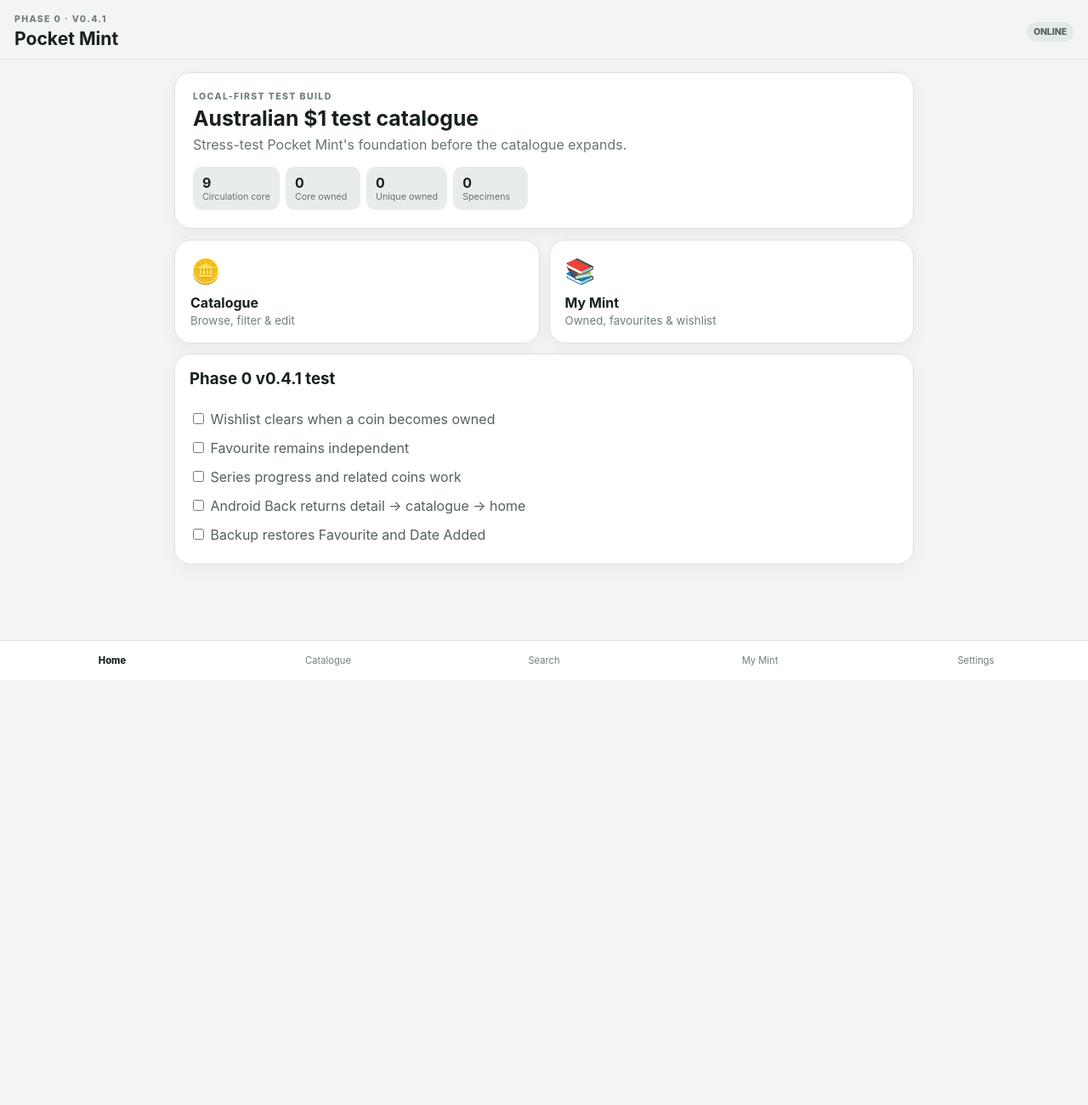
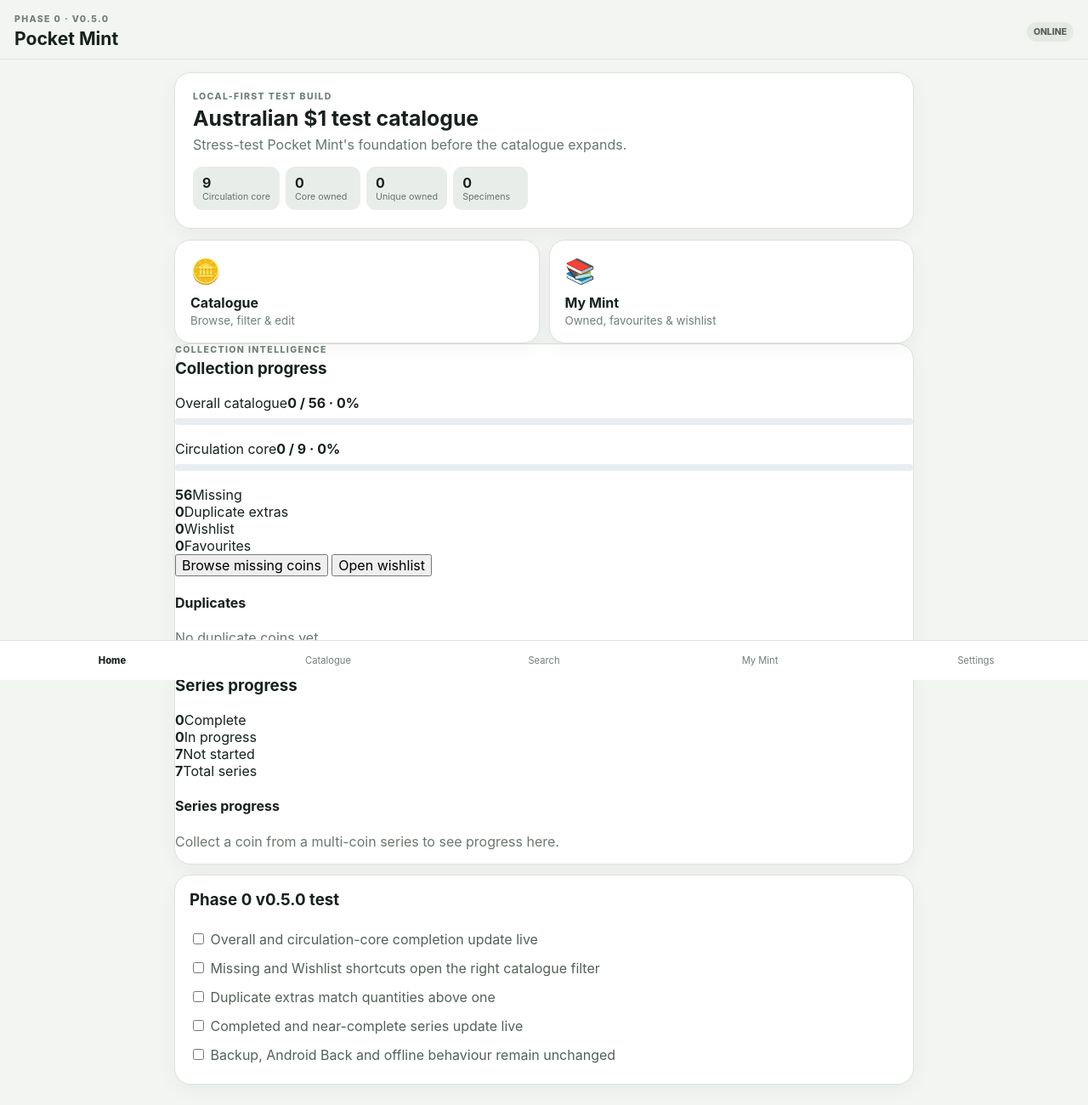
Before and after one commit to fashs666/pocket-mint, a website: page public/index.html in a window 1280 px wide. Shown: the whole page at 85% size. Before the commit the page ends 800 px from the top, so only its background shows below. Drawn offline with Linux system fonts and the light colour scheme.

Commit message:
Add v0.5 progress dashboard to Home

```diff
--- a/public/index.html
+++ b/public/index.html
@@ -16,14 +16,16 @@
 </head>
 <body>
   <header class="topbar">
-    <div><div class="eyebrow">PHASE 0 · V0.4.1</div><h1>Pocket Mint</h1></div>
+    <div><div class="eyebrow">PHASE 0 · V0.5.0</div><h1>Pocket Mint</h1></div>
     <div class="topActions"><span id="offlineBadge" class="badge">ONLINE</span><button id="installBtn" class="smallBtn" hidden>Install</button></div>
   </header>
   <main>
     <section id="homeView" class="view active">
       <article class="hero card"><div class="eyebrow">LOCAL-FIRST TEST BUILD</div><h2>Australian $1 test catalogue</h2><p>Stress-test Pocket Mint's foundation before the catalogue expands.</p><div id="homeStats" class="stats"></div></article>
       <div class="grid2"><button class="card action" data-nav="catalogueView"><span>🪙</span><b>Catalogue</b><small>Browse, filter & edit</small></button><button class="card action" data-nav="myMintView"><span>📚</span><b>My Mint</b><small>Owned, favourites & wishlist</small></button></div>
-      <article class="card checklist"><h3>Phase 0 v0.4.1 test</h3><label><input type="checkbox"> Wishlist clears when a coin becomes owned</label><label><input type="checkbox"> Favourite remains independent</label><label><input type="checkbox"> Series progress and related coins work</label><label><input type="checkbox"> Android Back returns detail → catalogue → home</label><label><input type="checkbox"> Backup restores Favourite and Date Added</label></article>
+      <article class="card progressCard"><div class="eyebrow">COLLECTION INTELLIGENCE</div><h3>Collection progress</h3><div id="collectionProgress"></div></article>
+      <article class="card progressCard"><div class="eyebrow">SERIES</div><h3>Series progress</h3><div id="seriesProgress"></div></article>
+      <article class="card checklist"><h3>Phase 0 v0.5.0 test</h3><label><input type="checkbox"> Overall and circulation-core completion update live</label><label><input type="checkbox"> Missing and Wishlist shortcuts open the right catalogue filter</label><label><input type="checkbox"> Duplicate extras match quantities above one</label><label><input type="checkbox"> Completed and near-complete series update live</label><label><input type="checkbox"> Backup, Android Back and offline behaviour remain unchanged</label></article>
     </section>
     <section id="catalogueView" class="view"><div class="sectionHead"><div><div class="eyebrow">REFERENCE DATA</div><h2>Catalogue</h2></div><span id="catVersion" class="badge"></span></div><div class="filterRow"><input id="catalogueSearch" class="search" placeholder="Search coins…"><select id="yearFilter"><option value="">All years</option></select><select id="scopeFilter"><option value="circulation_core">Circulating core</option><option value="">All test records</option><option value="collector_exemplar">Collector exemplars</option></select><select id="stateFilter"><option value="">Any state</option><option value="owned">Owned</option><option value="missing">Missing</option><option value="wishlist">Wishlist</option><option value="favourite">Favourite</option></select></div><div id="catalogueList" class="coinList"></div></section>
     <section id="searchView" class="view"><div class="sectionHead"><div><div class="eyebrow">GLOBAL SEARCH</div><h2>Search</h2></div></div><input id="searchInput" class="search" placeholder="Try: 2020, Donation, Matildas, privy…"><div id="searchList" class="coinList"></div></section>
@@ -33,5 +35,6 @@
   <nav class="bottomNav"><button data-nav="homeView" class="active">Home</button><button data-nav="catalogueView">Catalogue</button><button data-nav="searchView">Search</button><button data-nav="myMintView">My Mint</button><button data-nav="settingsView">Settings</button></nav>
   <dialog id="coinDialog"><div class="dialogInner"><button id="closeDialog" class="close" type="button" aria-label="Close coin details">×</button><div id="dialogContent"></div></div></dialog>
   <script src="app.js"></script>
+  <script src="progress.js"></script>
 </body>
 </html>
```
